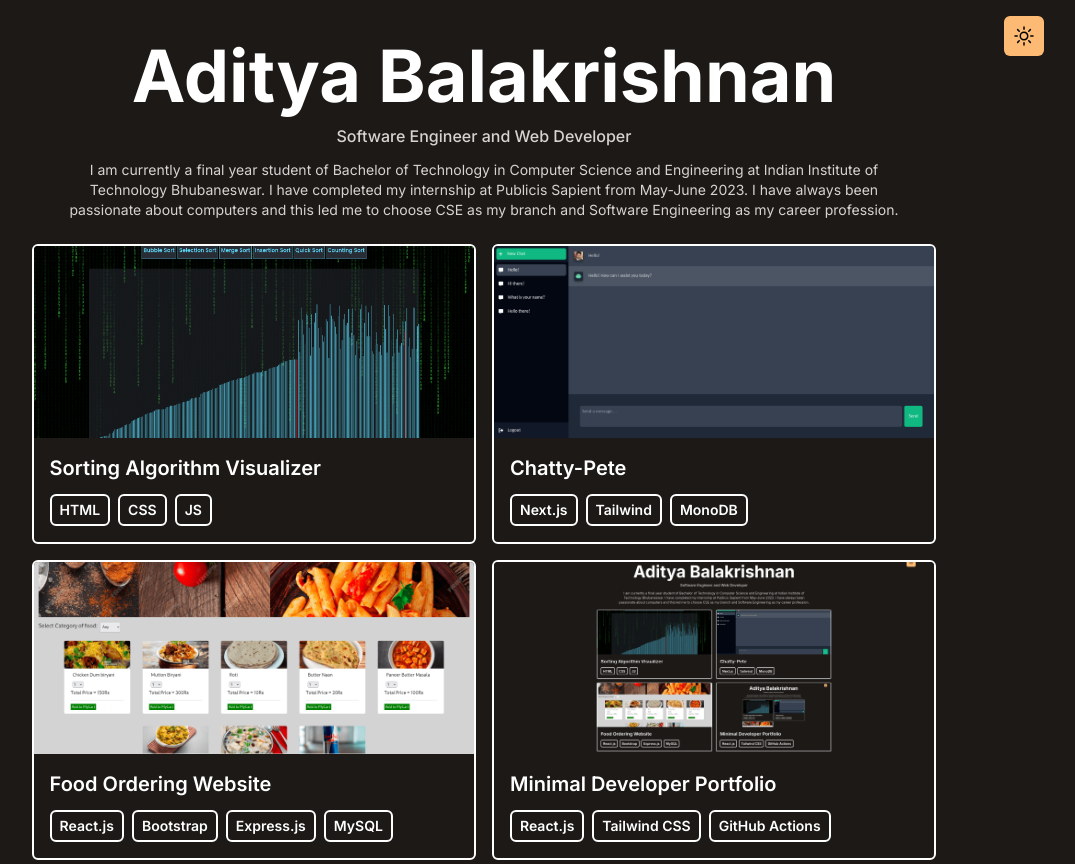
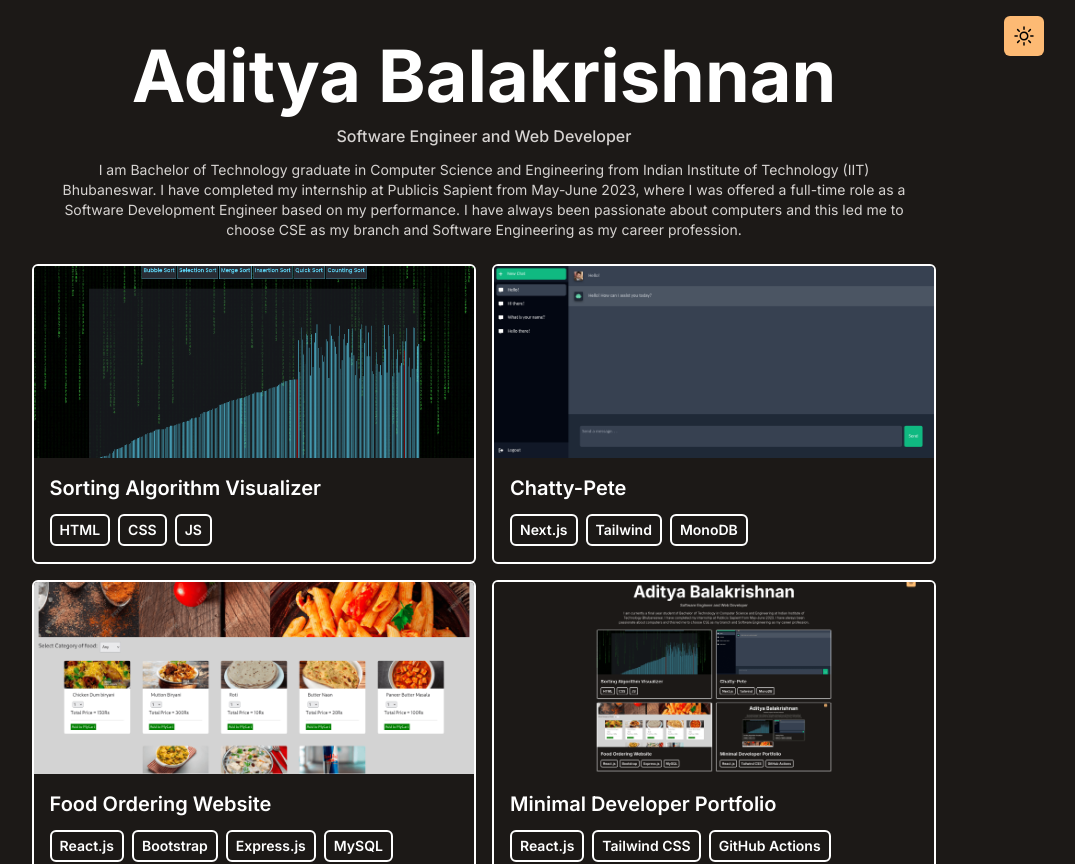
Before and after one commit to adihex/adihex, a React (Vite) app: page / in a window 1280 px wide. Shown: the top 864 px of the page, without its empty margins (156-1231 px from the left). Built offline with nearby package versions, Linux system fonts and the light colour scheme.

Commit message:
Updated Intro

```diff
--- a/src/components/Intro.jsx
+++ b/src/components/Intro.jsx
@@ -18,10 +18,9 @@ function Intro() {
       <div className="font-inter text-sm">
         <p className="px-20">
           {' '}
-          I am currently a final year student of Bachelor of Technology in
-          Computer Science and Engineering at Indian Institute of Technology
-          Bhubaneswar. I have completed my internship at Publicis Sapient from
-          May-June 2023. I have always been passionate about computers and this
+          I am Bachelor of Technology graduate in Computer Science and Engineering from
+          Indian Institute of Technology (IIT) Bhubaneswar. I have completed my internship at Publicis Sapient from
+          May-June 2023, where I was offered a full-time role as a Software Development Engineer based on my performance. I have always been passionate about computers and this
           led me to choose CSE as my branch and Software Engineering as my
           career profession.
         </p>
```
